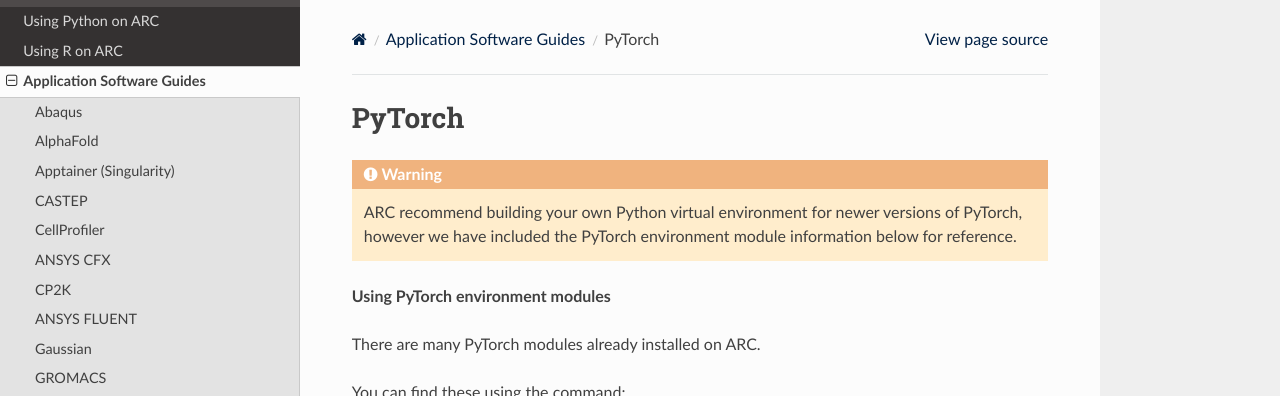
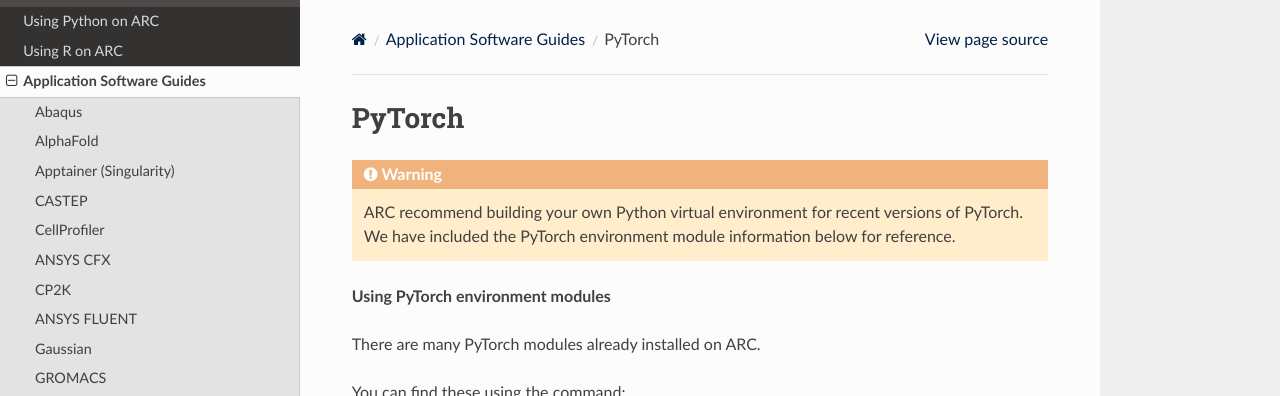
Before and after one commit to oxford-arc/arc-software-guide, a Sphinx documentation site: the page built from docs/source/apps/arc_pytorch.rst, in a window 1280 px wide and 900 px high. Shown: the top 396 px of the window. Built offline with Sphinx 7.4.7 and the Read the Docs theme 3.1.0, drawn with Linux system fonts in a browser that asks for light colours.

Commit message:
Update arc_pytorch.rst

```diff
--- a/docs/source/apps/arc_pytorch.rst
+++ b/docs/source/apps/arc_pytorch.rst
@@ -2,7 +2,7 @@
 -------
 
 .. warning::
-  ARC recommend building your own Python virtual environment for newer versions of PyTorch, however we have included the PyTorch
+  ARC recommend building your own Python virtual environment for recent versions of PyTorch. We have included the PyTorch
   environment module information below for reference.
 
 **Using PyTorch environment modules**
```
